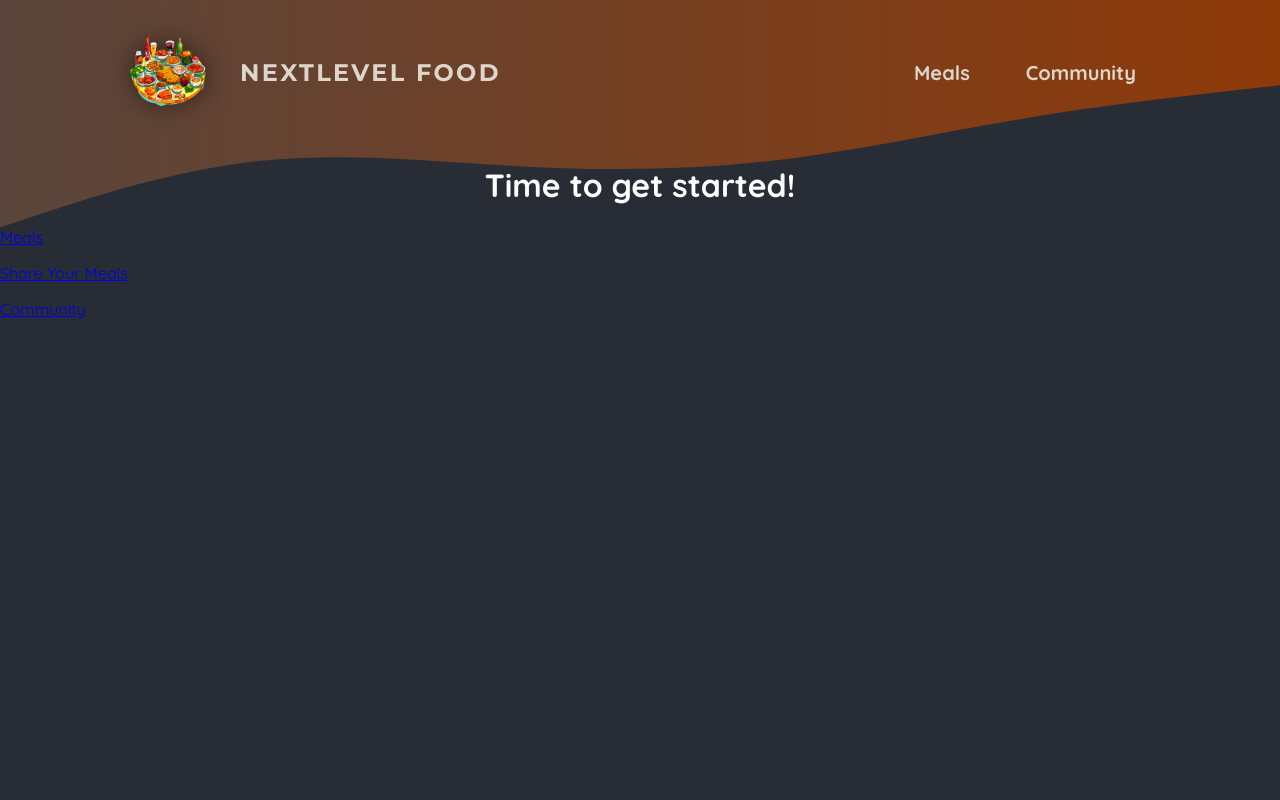
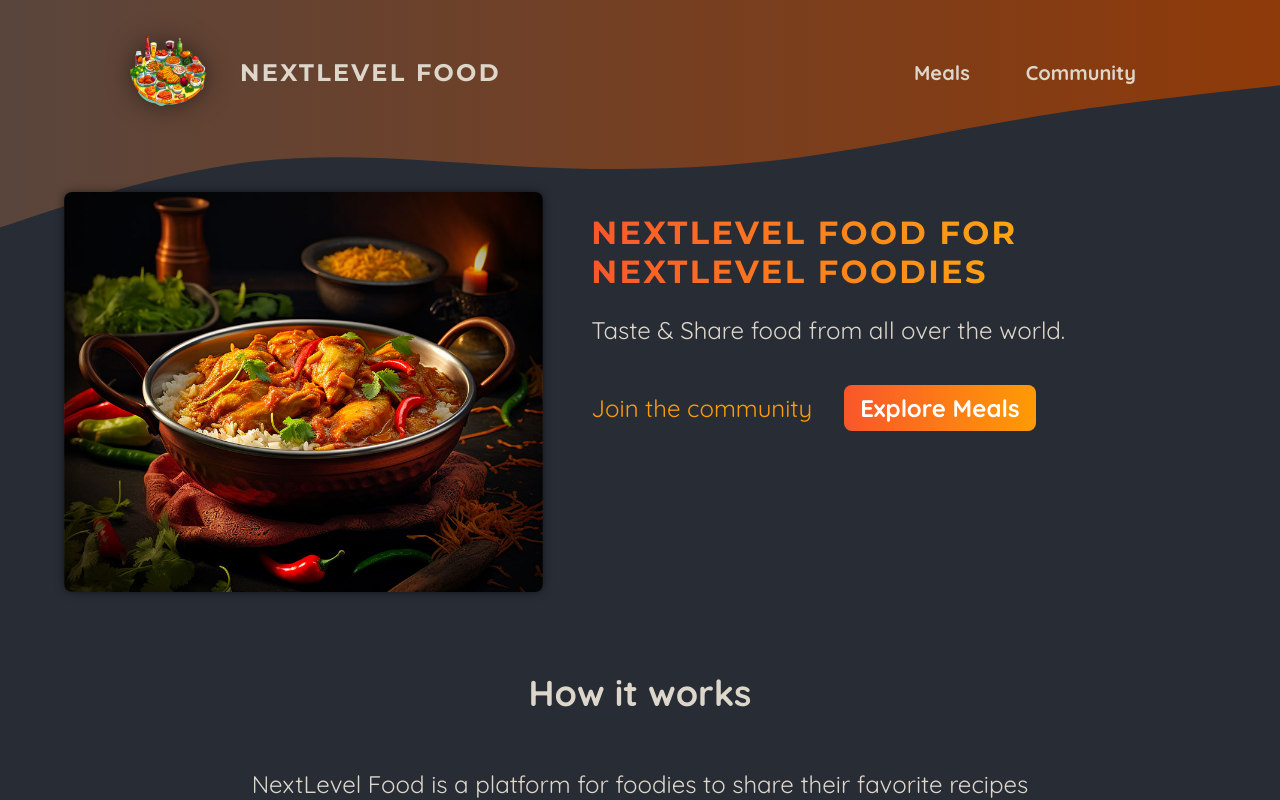
Before and after one commit to daniel-piszcz/foodies, a Next.js app: page / in a window 1280 px wide. Shown: the top 800 px of the page. Built offline with nearby package versions, Linux system fonts and the light colour scheme.

Commit message:
Finishing up Main Page

```diff
--- a/app/page.js
+++ b/app/page.js
@@ -1,20 +1,52 @@
 import Link from "next/link";
+import classes from "./page.module.css";
+import ImageSlideshow from "@/components/images/image-slideshow";
 
 export default function Home() {
 	return (
+		<>
+			<header className={classes.header}>
+				<div className={classes.slideshow}>
+					<ImageSlideshow />
+				</div>
+				<div>
+					<div className={classes.hero}>
+						<h1>NextLevel Food for NextLevel Foodies</h1>
+						<p>Taste & Share food from all over the world.</p>
+					</div>
+					<div className={classes.cta}>
+						<Link href="/community">Join the community</Link>
+						<Link href="/meals">Explore Meals</Link>
+					</div>
+				</div>
+			</header>
 			<main>
-			<h1 style={{ color: "white", textAlign: "center" }}>
-				Time to get started!
-			</h1>
+				<section className={classes.section}>
+					<h2>How it works</h2>
 					<p>
-				<Link href="/meals"> Meals </Link>
+						NextLevel Food is a platform for foodies to share their favorite
+						recipes with the world. It&apos;s a place to discover new dishes,
+						and to connect with other food lovers.
 					</p>
 					<p>
-				<Link href="/meals/share"> Share Your Meals </Link>
+						NextLevel Food is a place to discover new dishes, and to connect
+						with other food lovers.
+					</p>
+				</section>
+
+				<section className={classes.section}>
+					<h2>Why NextLevel Food?</h2>
+					<p>
+						NextLevel Food is a platform for foodies to share their favorite
+						recipes with the world. It&apos;s a place to discover new dishes,
+						and to connect with other food lovers.
 					</p>
 					<p>
-				<Link href="/community"> Community </Link>
+						NextLevel Food is a place to discover new dishes, and to connect
+						with other food lovers.
 					</p>
+				</section>
 			</main>
+		</>
 	);
 }
--- /dev/null
+++ b/app/page.module.css
@@ -0,0 +1,75 @@
+.header {
+  display: flex;
+  gap: 3rem;
+  margin: 3rem auto;
+  width: 90%;
+  max-width: 75rem;
+}
+
+.slideshow {
+  width: 40rem;
+  height: 25rem;
+}
+
+.hero {
+  color: #ddd6cb;
+  font-size: 1.5rem;
+}
+
+.hero h1 {
+  font-size: 2rem;
+  font-weight: bold;
+  font-family: 'Montserrat', sans-serif;
+  letter-spacing: 0.15rem;
+  text-transform: uppercase;
+  background: linear-gradient(90deg, #f9572a, #ffc905);
+  background-clip: text;
+  -webkit-background-clip: text;
+  -webkit-text-fill-color: transparent;
+}
+
+.cta {
+  font-size: 1.5rem;
+  display: flex;
+  gap: 1rem;
+}
+
+.cta a {
+  display: inline-block;
+  margin-top: 1rem;
+  padding: 0.5rem 1rem;
+  border-radius: 0.5rem;
+  background: linear-gradient(90deg, #f9572a, #ff9b05);
+  color: #ffffff;
+  font-weight: bold;
+  text-decoration: none;
+}
+
+.cta a:hover,
+.cta a:active {
+  background: linear-gradient(90deg, #fd4715, #f9b241);
+}
+
+.cta a:first-child {
+  background: transparent;
+  font-weight: normal;
+  color: #ff9b05;
+  padding-left: 0;
+}
+
+.cta a:first-child:hover,
+.cta a:first-child:active {
+  background: transparent;
+  color: #f9b241;
+}
+
+.section {
+  display: flex;
+  flex-direction: column;
+  color: #ddd6cb;
+  font-size: 1.5rem;
+  max-width: 50rem;
+  width: 90%;
+  margin: 2rem auto;
+  text-align: center;
+}
--- /dev/null
+++ b/components/images/image-slideshow.js
@@ -0,0 +1,50 @@
+"use client";
+
+import { useEffect, useState } from "react";
+import Image from "next/image";
+
+import burgerImg from "@/assets/burger.jpg";
+import curryImg from "@/assets/curry.jpg";
+import dumplingsImg from "@/assets/dumplings.jpg";
+import macncheeseImg from "@/assets/macncheese.jpg";
+import pizzaImg from "@/assets/pizza.jpg";
+import schnitzelImg from "@/assets/schnitzel.jpg";
+import tomatoSaladImg from "@/assets/tomato-salad.jpg";
+import classes from "./image-slideshow.module.css";
+
+const images = [
+	{ image: burgerImg, alt: "A delicious, juicy burger" },
+	{ image: curryImg, alt: "A delicious, spicy curry" },
+	{ image: dumplingsImg, alt: "Steamed dumplings" },
+	{ image: macncheeseImg, alt: "Mac and cheese" },
+	{ image: pizzaImg, alt: "A delicious pizza" },
+	{ image: schnitzelImg, alt: "A delicious schnitzel" },
+	{ image: tomatoSaladImg, alt: "A delicious tomato salad" },
+];
+
+export default function ImageSlideshow() {
+	const [currentImageIndex, setCurrentImageIndex] = useState(0);
+
+	useEffect(() => {
+		const interval = setInterval(() => {
+			setCurrentImageIndex((prevIndex) =>
+				prevIndex < images.length - 1 ? prevIndex + 1 : 0
+			);
+		}, 5000);
+
+		return () => clearInterval(interval);
+	}, []);
+
+	return (
+		<div className={classes.slideshow}>
+			{images.map((image, index) => (
+				<Image
+					key={index}
+					src={image.image}
+					className={index === currentImageIndex ? classes.active : ""}
+					alt={image.alt}
+				/>
+			))}
+		</div>
+	);
+}
--- /dev/null
+++ b/components/images/image-slideshow.module.css
@@ -0,0 +1,26 @@
+.slideshow {
+  position: relative;
+  width: 100%;
+  height: 100%;
+  border-radius: 8px;
+  overflow: hidden;
+  box-shadow: 0 0 0.5rem rgba(0, 0, 0, 0.5);
+}
+
+.slideshow img {
+  width: 100%;
+  height: 100%;
+  object-fit: cover;
+  position: absolute;
+  top: 0;
+  left: 0;
+  opacity: 0;
+  transform: scale(1.1) translateX(-1rem) rotate(-5deg);
+  transition: all 0.5s ease-in-out;
+}
+
+.slideshow .active {
+  z-index: 1;
+  opacity: 1;
+  transform: scale(1) translateX(0) rotate(0);
+}
```
Lines whose indentation alone changed are shown as unchanged.
